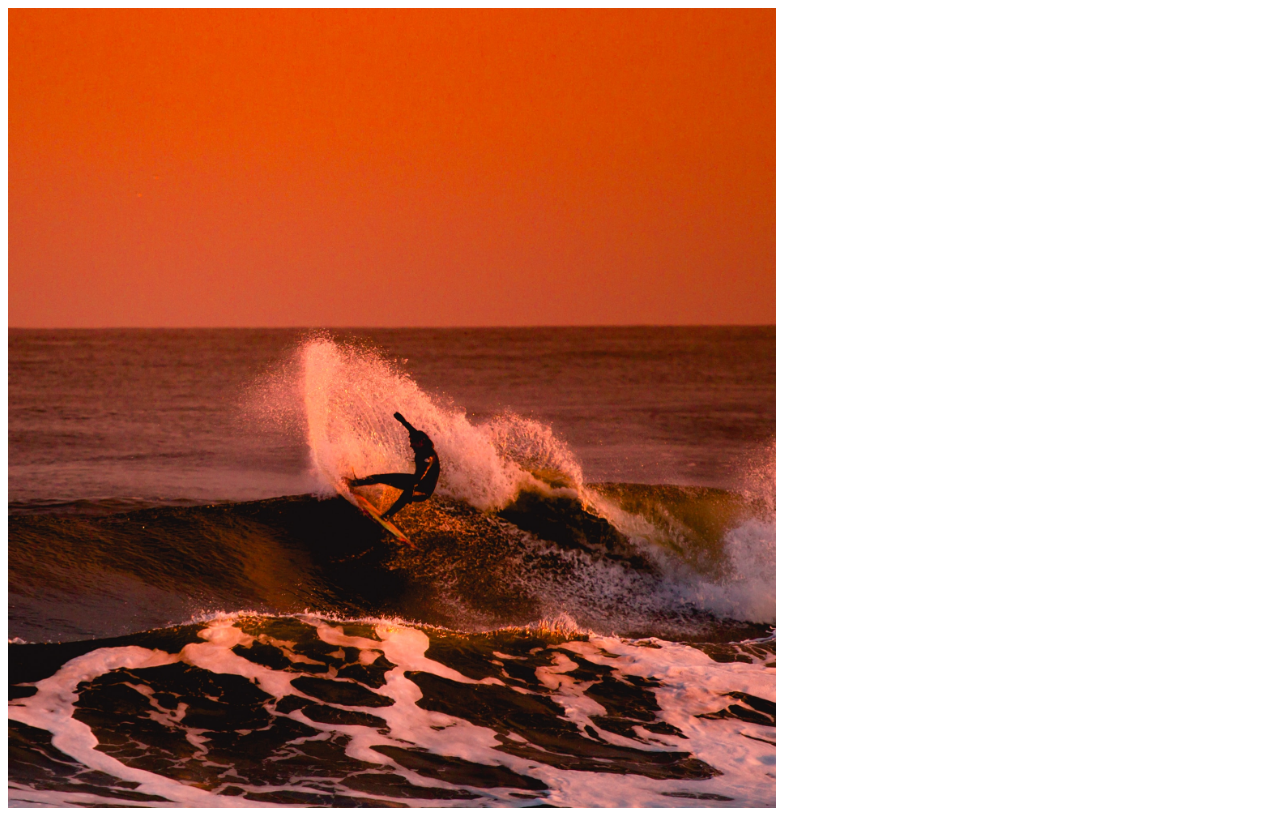
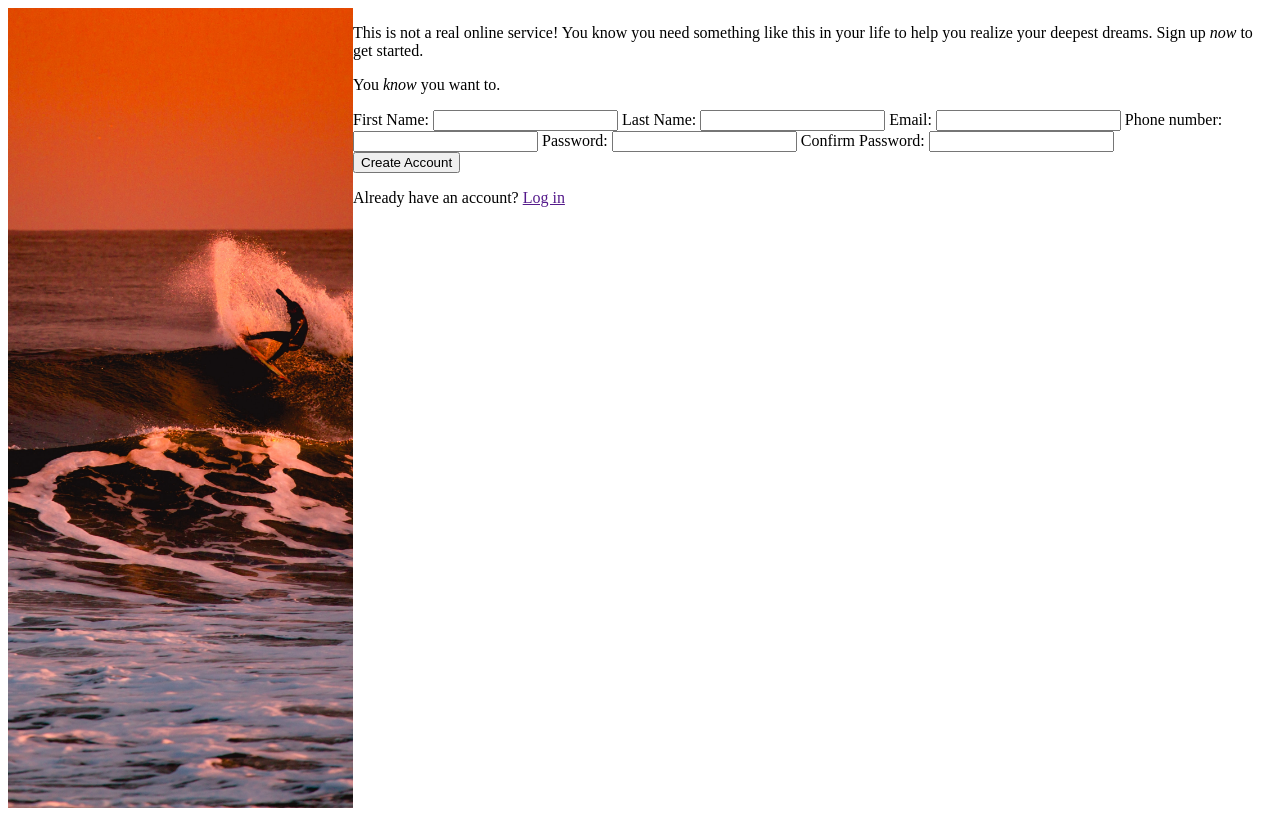
Before and after one commit to skyhunter11/Sign-Up-Form, a plain HTML site: page index.html in a window 1280 px wide. Drawn offline with Linux system fonts and the light colour scheme.

Commit message:
Chip away at html scaffolding

```diff
--- a/index.html
+++ b/index.html
@@ -4,17 +4,46 @@
     <meta charset="UTF-8">
     <meta name="viewport" content="width=device-width, initial-scale=1.0">
     <title>Sign-Up Form</title>
-    <link rel="stylesheet" href="styles.css">
+    <link rel="stylesheet" href="style.css">
 </head>
 
 <body>
     <div class="left-panel">
         <div class="logo"></div>
     </div>
+
     <div class="right-panel">
-        <div class="dummy-text"></div>
-        <form action="#"></form>
-        <div></div>
+        <div class="header">
+            <p>This is not a real online service! You know you need something like this in your life to help you realize your deepest dreams. Sign up <em>now</em> to get started.</p>
+            <p>You <em>know</em> you want to.</p>
+        </div>
+
+        <form action="#">
+            <label for="first-name">First Name:</label>
+            <input type="text" id="first-name">
+
+            <label for="last-name">Last Name:</label>
+            <input type="text" id="last-name">
+
+            <label for="email">Email:</label>
+            <input type="email" id="email">
+
+            <label for="phone">Phone number:</label>
+            <input type="tel" id="phone">
+
+            <label for="password">Password:</label>
+            <input type="password" id="password">
+
+            <label for="confirm">Confirm Password:</label>
+            <input type="password" id="confirm">
+        </form>
+
+        <div class="submit-section">
+            <div>
+                <button>Create Account</button>
+                <p>Already have an account? <a href="">Log in</a></p>
+            </div>
+        </div>
     </div>
 
 </body>
--- a/styles.css
+++ b/style.css
@@ -6,12 +6,20 @@
     font-style: normal;
 }
 
+body {
+    display: flex;
+}
+
 .left-panel {
     flex-grow: 1;
     position: relative;
-    width: 60vw;
+    width: 40vw;
     min-width: 345px;
     height: 100vh;
-    background: url(./background-image.jpg);
+    background: url(assets/background-image.jpg);
     background-size: cover;
+    display: flex;
+    justify-content: center;
+    align-items: center;
+    color: white;
   }
```
Also changed, not shown: assets/background-image.jpg (renamed from background-image.jpg), assets/logo-polished.png (added), assets/odin-lined.png (renamed from odin-lined.png), logo-no_border.png (deleted).
